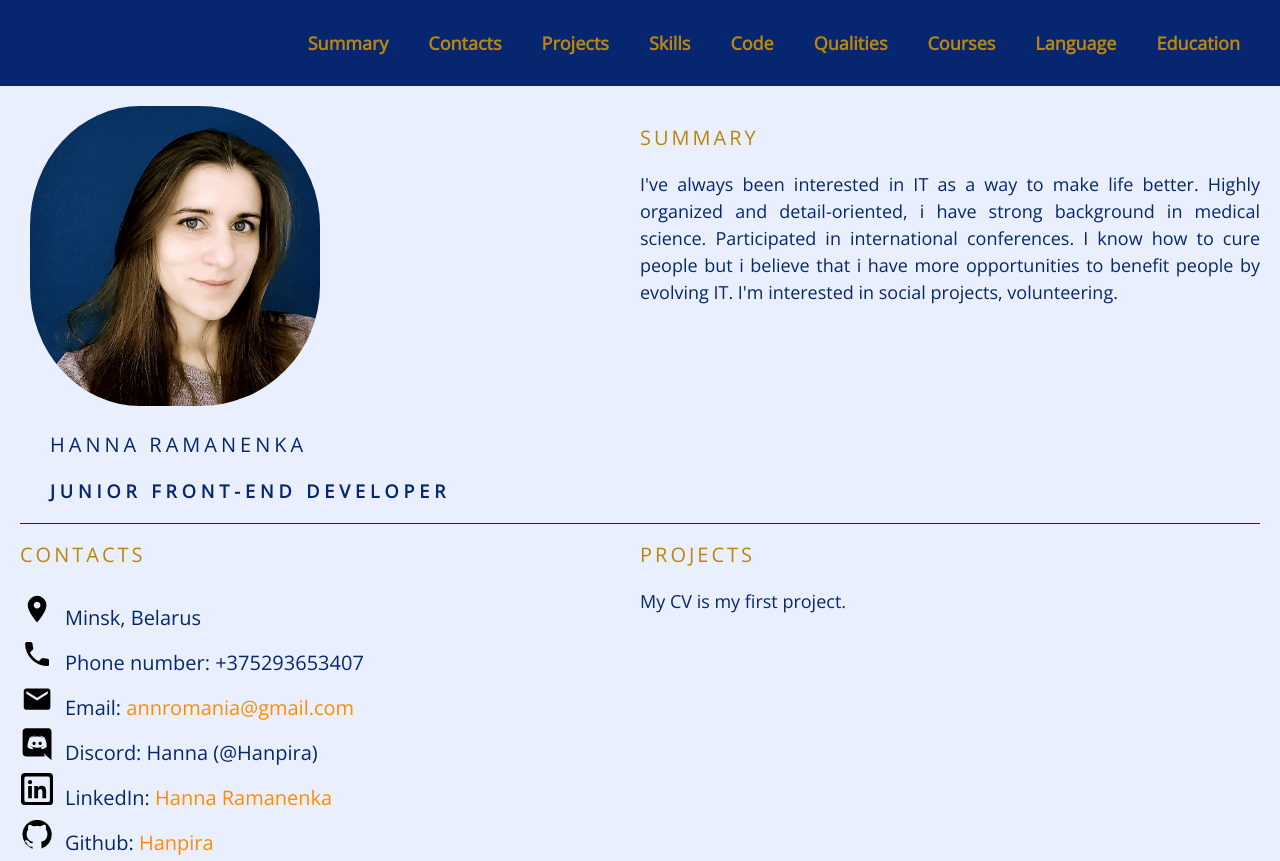
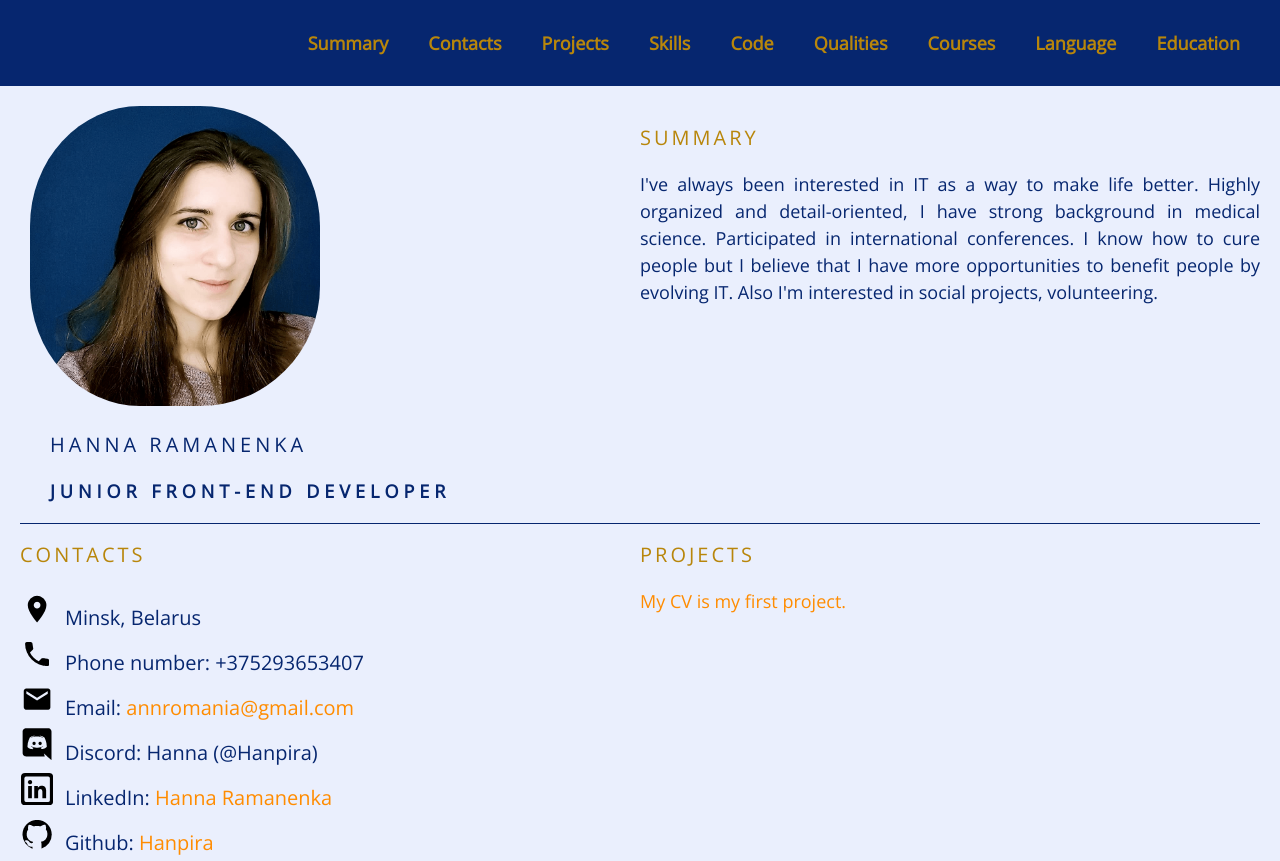
Before and after one commit to Hanpira/rsschoolcv, a plain HTML site: page index.html in a window 1280 px wide. Shown: the top 861 px of the page. Drawn offline with nearby package versions, Linux system fonts and the light colour scheme.

Commit message:
feat: add link project repo

```diff
--- a/index.html
+++ b/index.html
@@ -62,9 +62,9 @@
          </section>
          <section class="section" id="summary">
             <h2 class="section-title">Summary</h2>
-            <p>I've always been interested in IT as a way to make life better. Highly organized and detail-oriented, i
+            <p>I've always been interested in IT as a way to make life better. Highly organized and detail-oriented, I
                have strong background in medical science. Participated in international conferences. I know how to cure
-               people but i believe that i have more opportunities to benefit people by evolving IT. I'm interested in
+               people but I believe that I have more opportunities to benefit people by evolving IT. Also I'm interested in
                social projects, volunteering.</p>
          </section>
          <section class="section" id="contacts">
@@ -72,19 +72,21 @@
             <ul class="contact-list">
                <li class="contact-item contact-1">Minsk, Belarus </li>
                <li class="contact-item contact-2">Phone number: +375293653407</li>
-               <li class="section-item contact-item  contact-3" title="email">Email: <a
-                     href="mailto:annromania@gmail.com">annromania@gmail.com</a></li>
+               <li class="section-item contact-item  contact-3" title="email">Email:
+                  <a href="mailto:annromania@gmail.com">annromania@gmail.com</a>
+               </li>
                <li class="contact-item contact-4">Discord: Hanna (@Hanpira)</li>
-               <li class="section-item contact-item contact-5">LinkedIn: <a
-                     href="https://www.linkedin.com/in/hanna-ramanenka-543519229/" title="linkedin">Hanna Ramanenka</a>
+               <li class="section-item contact-item contact-5">LinkedIn:
+                  <a href="https://www.linkedin.com/in/hanna-ramanenka-543519229/" title="linkedin">Hanna Ramanenka</a>
                </li>
-               <li class="section-item contact-item contact-6">Github: <a href="https://github.com/Hanpira"
-                     title="github">Hanpira</a></li>
+               <li class="section-item contact-item contact-6">Github:
+                  <a href="https://github.com/Hanpira" title="github">Hanpira</a>
+               </li>
             </ul>
          </section>
-         <section class="section" id="projects">
+         <section class="section section-item" id="projects">
             <h2 class="section-title">Projects</h2>
-            <p>My CV is my first project.</p>
+            <p><a href="https://github.com/Hanpira/rsschool-cv">My CV is my first project.</a></p>
          </section>
          <section class="section" id="skills">
             <h2 class="section-title"> Skills </h2>
@@ -160,7 +162,7 @@
             </div>
          </div>
          <div class="footer-year">
-            2022 © Hanpira
+            <p class="footer-p">2022<br> © Hanpira</p>
          </div>
          <div class="footer-link"><a href="https://rs.school/js/" title="rsschool/js"><img
                   src="assets/svg/rs_school_js.svg" alt="rsschool/js" class="logo"></a>
```
